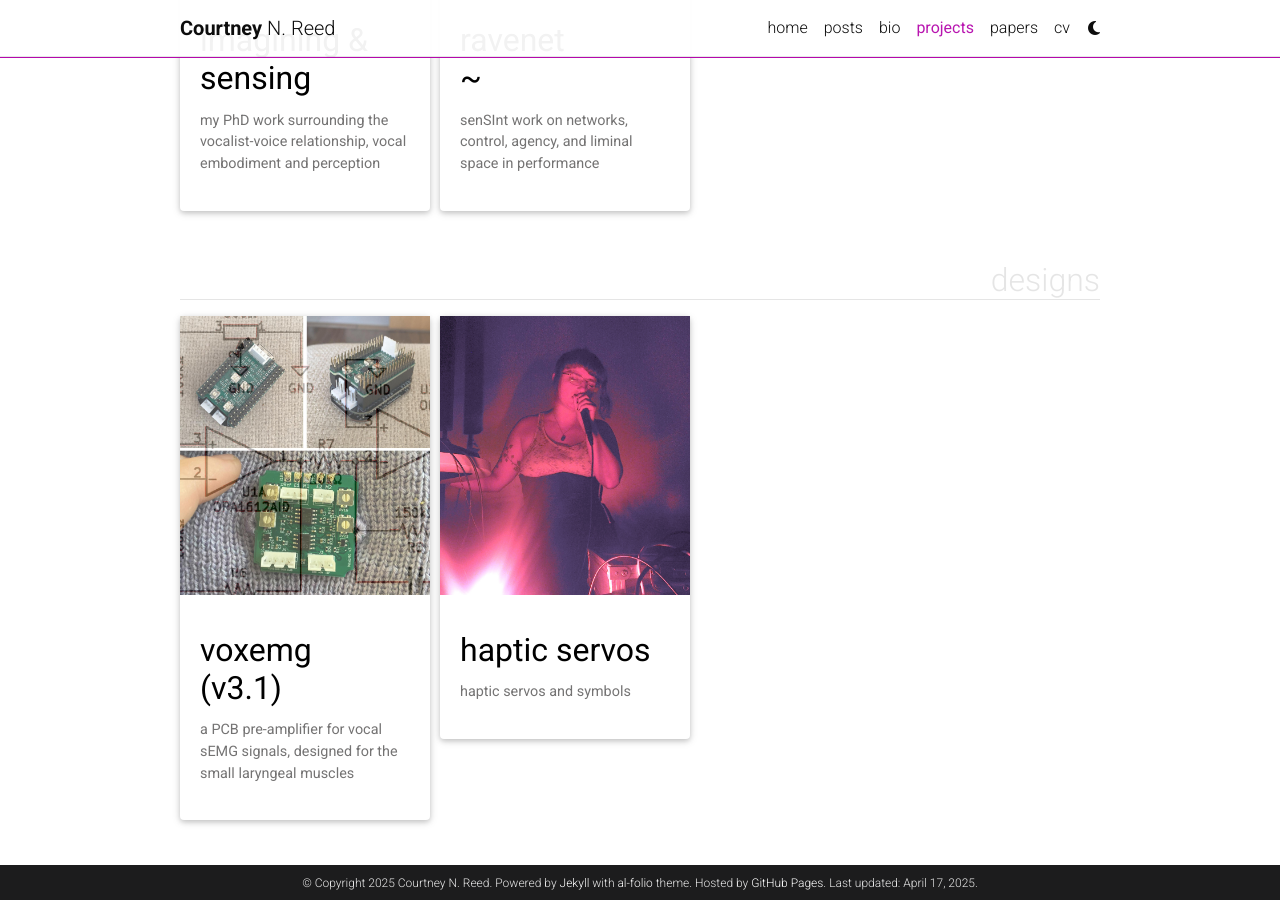
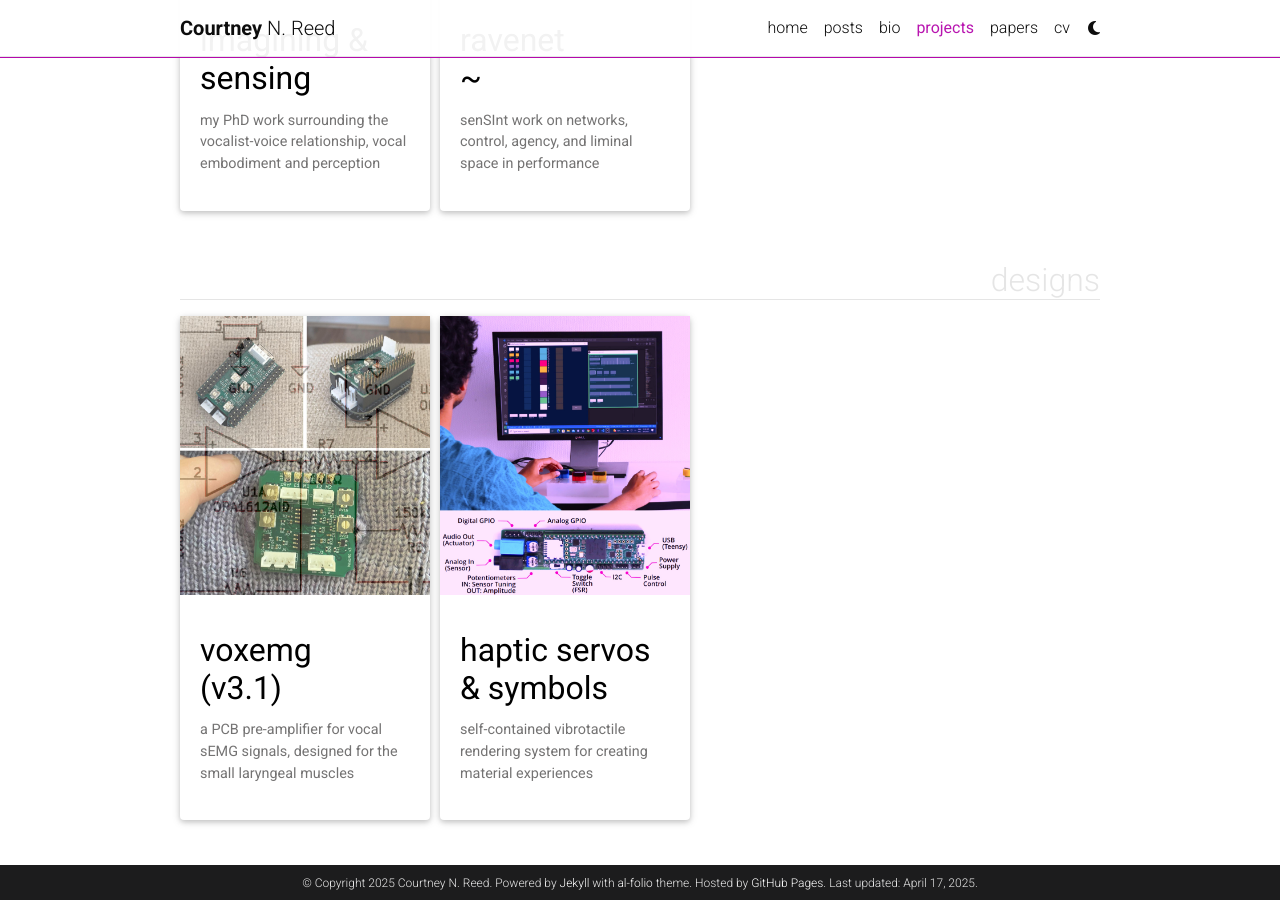
Before and after one commit to courtneynreed/courtneynreed.github.io, a Jekyll site: the page built from _pages/projects.md, in a window 1280 px wide and 900 px high, scrolled down 571 px. Built offline with Jekyll 4.4.1, drawn with Linux system fonts in a browser that asks for light colours; full-size pictures stand in for the smaller copies a plugin makes; comment, search, counter and statistics services are not loaded; a style sheet for code colours, icons or effects is not loaded.

Commit message:
update haptic servo page

````diff
--- a/_data/repository-hapticservo.yml
+++ b/_data/repository-hapticservo.yml
@@ -3,3 +3,4 @@
 
 github_repos:
   - sensint/Servo_Haptics
+  - sensint/Haptic_Material_Designer
--- a/_projects/3_hapticservos.md
+++ b/_projects/3_hapticservos.md
@@ -1,11 +1,11 @@
 ---
 layout: page
-title: haptic servos
-description: haptic servos and symbols
-img: assets/img/proj_preview/imagining.jpg
+title: haptic servos & symbols
+description: self-contained vibrotactile rendering system for creating material experiences
+img: assets/img/proj_preview/hapticservo.jpg
 importance: 1
 category: designs
-related_publications:
+related_publications: Reed_TEI22_Vibrotouch, Sabnis_CHI23_HapticServos, Sabnis_CHI23_TactileSymbols
 ---
 
 {% if site.data.repository-hapticservo.github_repos %}
@@ -15,76 +15,38 @@
   {% endfor %}
 </div>
 {% endif %}
+
 <br>
+Haptic Servos are fully open source and [all code, examples, and information on getting setup with Teensyduino (based on Arduino IDE) and PlatformIO can be found on Github.](https://github.com/sensint/Servo_Haptics)
 
-Every project has a beautiful feature showcase page.
-It's easy to include images in a flexible 3-column grid format.
-Make your photos 1/3, 2/3, or full width.
+There is also a compatible [Haptic Material Designer](https://github.com/sensint/Haptic_Material_Designer) created by Gabriela Vega, Nihar Sabnis, Dennis Wittchen, and Paul Strohmeier. The Designer uses a desktop-based GUI for creating material experiences with Haptic Servos. <br><br>
 
-To give your project a background in the portfolio page, just add the img tag to the front matter like so:
+<div class="row">
+    <div class="col-sm mt-4 mt-md-0">
+        {% include figure.html path="assets/img/proj-hapticservos/servo.png" title="" class="img-fluid rounded" %}
+        {% include figure.html path="assets/img/proj-hapticservos/b-tuis.png" title="" class="img-fluid rounded" %}
+    </div>
+    <div class="col-sm mt-2 mt-md-0">
+        {% include figure.html path="assets/img/proj-hapticservos/a-tuis.png" title="" class="img-fluid rounded" %}
+    </div>
+</div>
+<div class="caption">
+    PCB versions of the VoxEMG. The v3.1 eTextile Configuration (left) features castellated inputs for conductive thread input and loops for textile integration. The v3.1.2 Bela Mini Capelet (middle, right) slots directly into the A0 and A1 analogue inputs, power, and ground from the Bela Mini.
+</div>
 
-    ---
-    layout: page
-    title: project
-    description: a project with a background image
-    img: /assets/img/12.jpg
-    ---
+## about
+
+Haptic Servos were designed by the [Sensorimotor Interaction Group (senSInt)](https://sensint.mpi-inf.mpg.de/) at the [Max Planck Institute for Informatics (MPI-INF)](https://www.mpi-inf.mpg.de/home). The main contributors are Paul Strohmeier, Nihar Sabnis, Dennis Wittchen, Valentin Martinez-Missir, and myself. The designs encapsulate all timing-sensitive elements and hardware setup to create a rich variety of material experiences. Research work, primarily undertaken by Nihar in his PhD research, explores how Haptic Servos can be used to render continuous and dynamic, motion-coupled material experiences in tangible user interfaces.<br>
+
+Haptic Servos enable rapid rendering of diverse material experiences in a plug-and-play sensor-actuator path. The open source Haptic Servo shield is compatible with the Arduino IDE/[Teensyduino](https://www.pjrc.com/teensy/teensyduino.html) and [PlatformIO](https://platformio.org/). The firmware has been tested for both the Teensy 3.5 and Teensy 4.1 microcontrollers.
 
 <div class="row">
     <div class="col-sm mt-3 mt-md-0">
-        {% include figure.html path="assets/img/1.jpg" title="example image" class="img-fluid rounded z-depth-1" %}
-    </div>
-    <div class="col-sm mt-3 mt-md-0">
-        {% include figure.html path="assets/img/3.jpg" title="example image" class="img-fluid rounded z-depth-1" %}
-    </div>
-    <div class="col-sm mt-3 mt-md-0">
-        {% include figure.html path="assets/img/5.jpg" title="example image" class="img-fluid rounded z-depth-1" %}
+        {% include figure.html path="assets/img/proj-hapticservos/workflow.png" title="" class="img-fluid rounded" %}
     </div>
 </div>
 <div class="caption">
-    Caption photos easily. On the left, a road goes through a tunnel. Middle, leaves artistically fall in a hipster photoshoot. Right, in another hipster photoshoot, a lumberjack grasps a handful of pine needles.
-</div>
-<div class="row">
-    <div class="col-sm mt-3 mt-md-0">
-        {% include figure.html path="assets/img/5.jpg" title="example image" class="img-fluid rounded z-depth-1" %}
-    </div>
-</div>
-<div class="caption">
-    This image can also have a caption. It's like magic.
+    The Haptic Servo signal flow diagram between analogue sensor, control device/microcontroller, and actuator.
 </div>
 
-You can also put regular text between your rows of images.
-Say you wanted to write a little bit about your project before you posted the rest of the images.
-You describe how you toiled, sweated, *bled* for your project, and then... you reveal its glory in the next row of images.
-
-
-<div class="row justify-content-sm-center">
-    <div class="col-sm-8 mt-3 mt-md-0">
-        {% include figure.html path="assets/img/6.jpg" title="example image" class="img-fluid rounded z-depth-1" %}
-    </div>
-    <div class="col-sm-4 mt-3 mt-md-0">
-        {% include figure.html path="assets/img/11.jpg" title="example image" class="img-fluid rounded z-depth-1" %}
-    </div>
-</div>
-<div class="caption">
-    You can also have artistically styled 2/3 + 1/3 images, like these.
-</div>
-
-
-The code is simple.
-Just wrap your images with `<div class="col-sm">` and place them inside `<div class="row">` (read more about the <a href="https://getbootstrap.com/docs/4.4/layout/grid/">Bootstrap Grid</a> system).
-To make images responsive, add `img-fluid` class to each; for rounded corners and shadows use `rounded` and `z-depth-1` classes.
-Here's the code for the last row of images above:
-
-{% raw %}
-```html
-<div class="row justify-content-sm-center">
-    <div class="col-sm-8 mt-3 mt-md-0">
-        {% include figure.html path="assets/img/6.jpg" title="example image" class="img-fluid rounded z-depth-1" %}
-    </div>
-    <div class="col-sm-4 mt-3 mt-md-0">
-        {% include figure.html path="assets/img/11.jpg" title="example image" class="img-fluid rounded z-depth-1" %}
-    </div>
-</div>
-```
-{% endraw %}
+## related publications:
````
Also changed, not shown: _projects/2_voxemg.md (+1 -1 lines), assets/img/proj-hapticservos/a-tuis.png (added), assets/img/proj-hapticservos/b-tuis.png (added), assets/img/proj-hapticservos/servo.png (added), assets/img/proj-hapticservos/workflow.png (added), assets/img/proj_preview/hapticservo.jpg (added).
